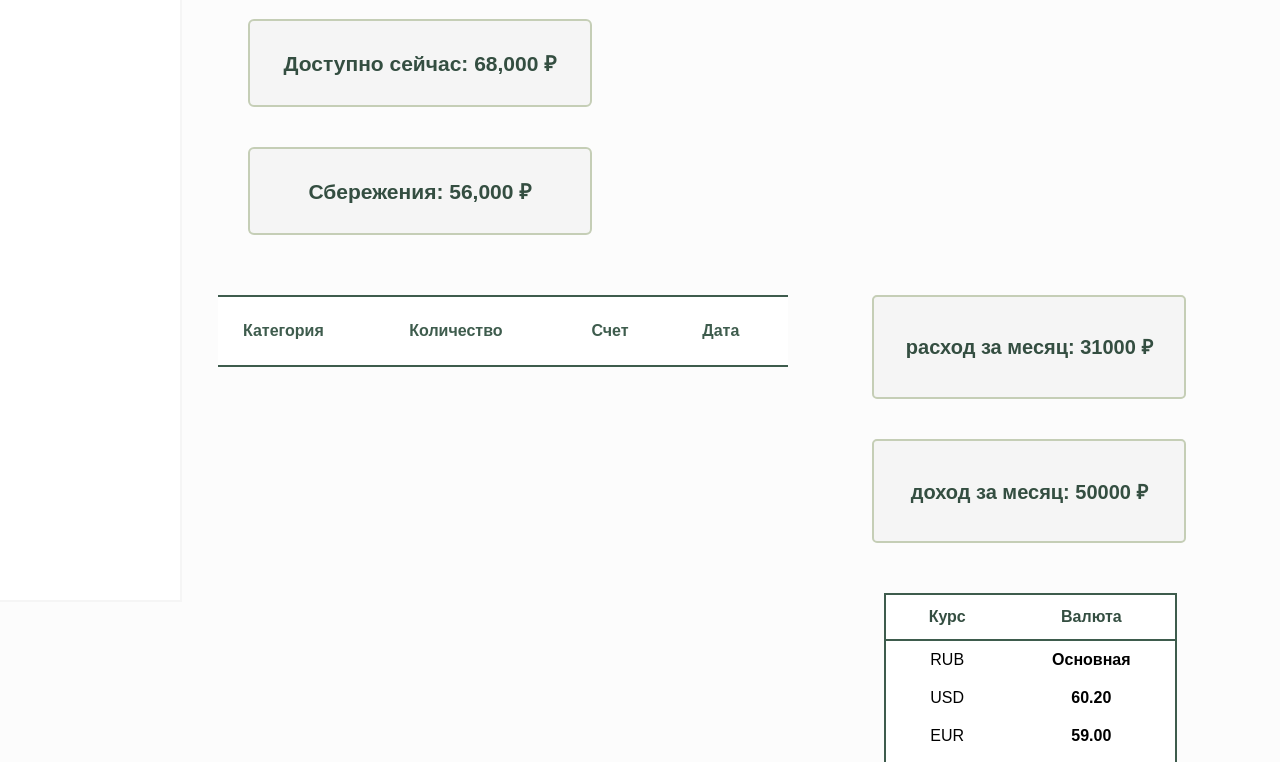
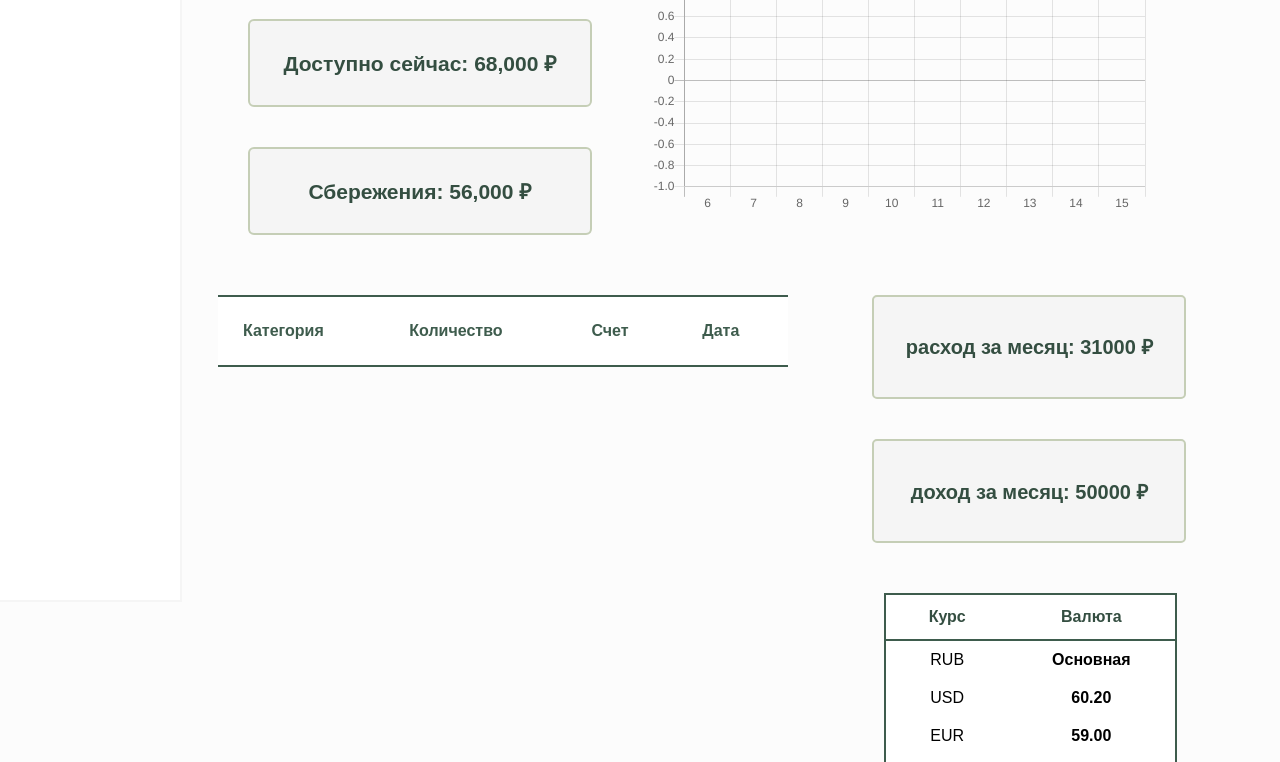
Before and after one commit to AnnemariaRe/FinanceWebApp, a plain HTML site: page index.html in a window 1280 px wide. Shown: the part 277-1039 px from the top of the page. Drawn offline with nearby package versions, Linux system fonts and the light colour scheme.

Commit message:
fix: max date calculus for a bar chart

```diff
--- a/index.html
+++ b/index.html
@@ -171,23 +171,12 @@
                         var colors = [];
                         var xValues = [];
 
-                        var max = JSON.parse(localStorage.getItem(10000 - localStorage.length + 2));
-                        for (let submit in submits) {
-                            if (submit.endsWith("acc")) { continue; }
-                            submit_info = JSON.parse(localStorage[submit]);
-                            if (submit_info.check == "+") { continue; }
-                            if (submit_info.date.split('-')[2] > max.date.split('-')[2] &&
-                                submit_info.date.split('-')[1] == max.date.split('-')[1]) {
-                                max = submit_info;
-                            }
-                        }
+                        var now = new Date();
+                        var today = String(now.getDate()).padStart(2, '0');
+                        var month = String(now.getMonth() + 1).padStart(2, '0');
 
-                        var date = max.date.split('-');
-                        var end_day = Number(date[2]);
-                        var month = Number(date[1]);
-
-                        if (end_day > 10) {
-                            var start = end_day - 9;
+                        if (today > 10) {
+                            var start = today - 9;
                         } else {
                             var start = 1;
                         }
@@ -204,8 +193,7 @@
                             if (submit_info.check == "+") { continue; }
 
                             var day = Number(submit_info.date.split('-')[2]);
-                            console.log(day);
-                            if (submit_info.date.split('-')[1] == month && day > end_day - 9) {
+                            if (submit_info.date.split('-')[1] == month && day > today - 9) {
                                 data[day] += Number(submit_info.amount);
                             }
                         }
@@ -216,7 +204,7 @@
                             labels: xValues,
                             datasets: [{
                             backgroundColor: colors,
-                            data: data.slice(end_day - 9, end_day + 1)
+                            data: data.slice(today - 9, today + 1)
                             }]
                         },
                         options: {
```
